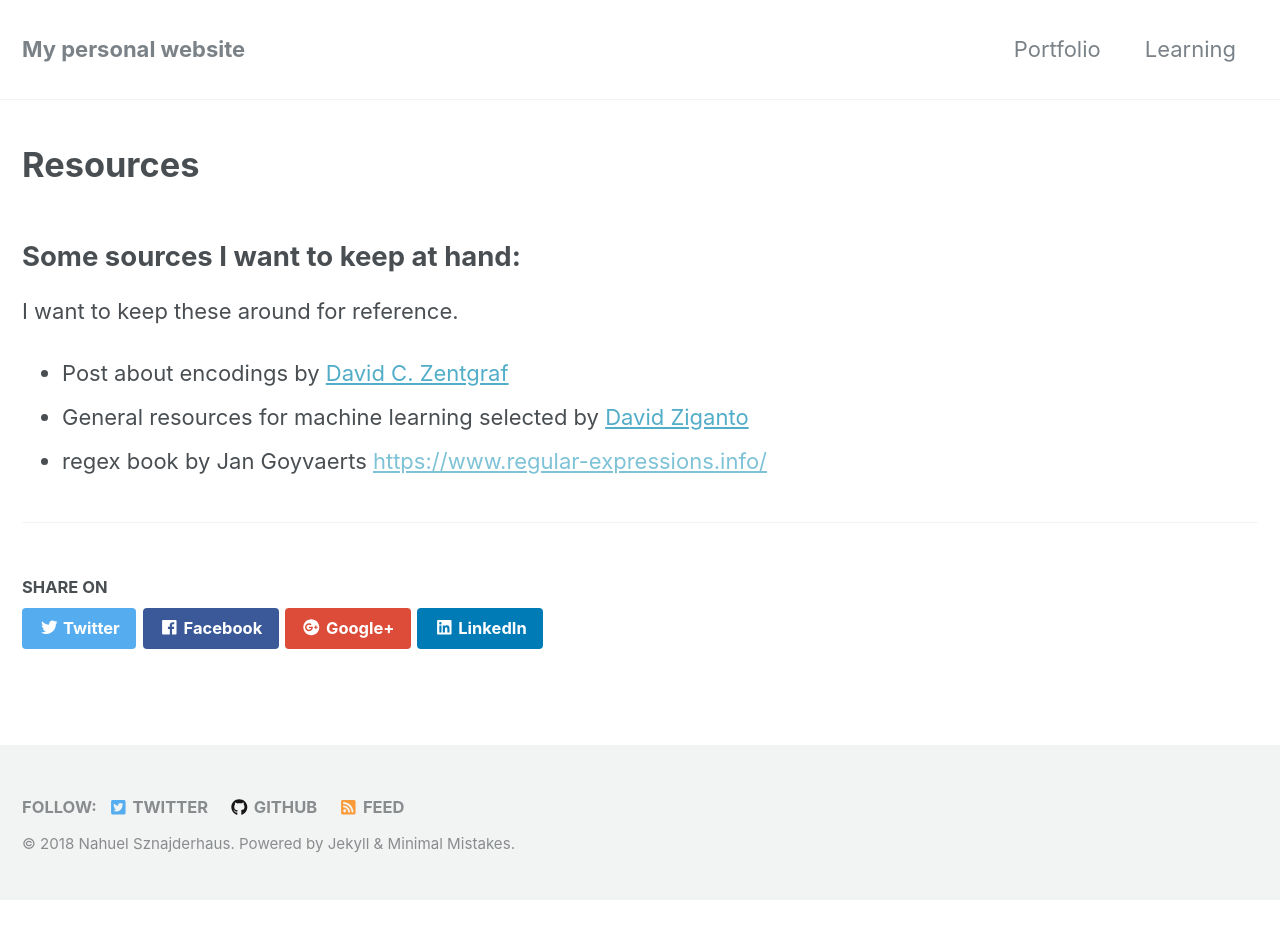
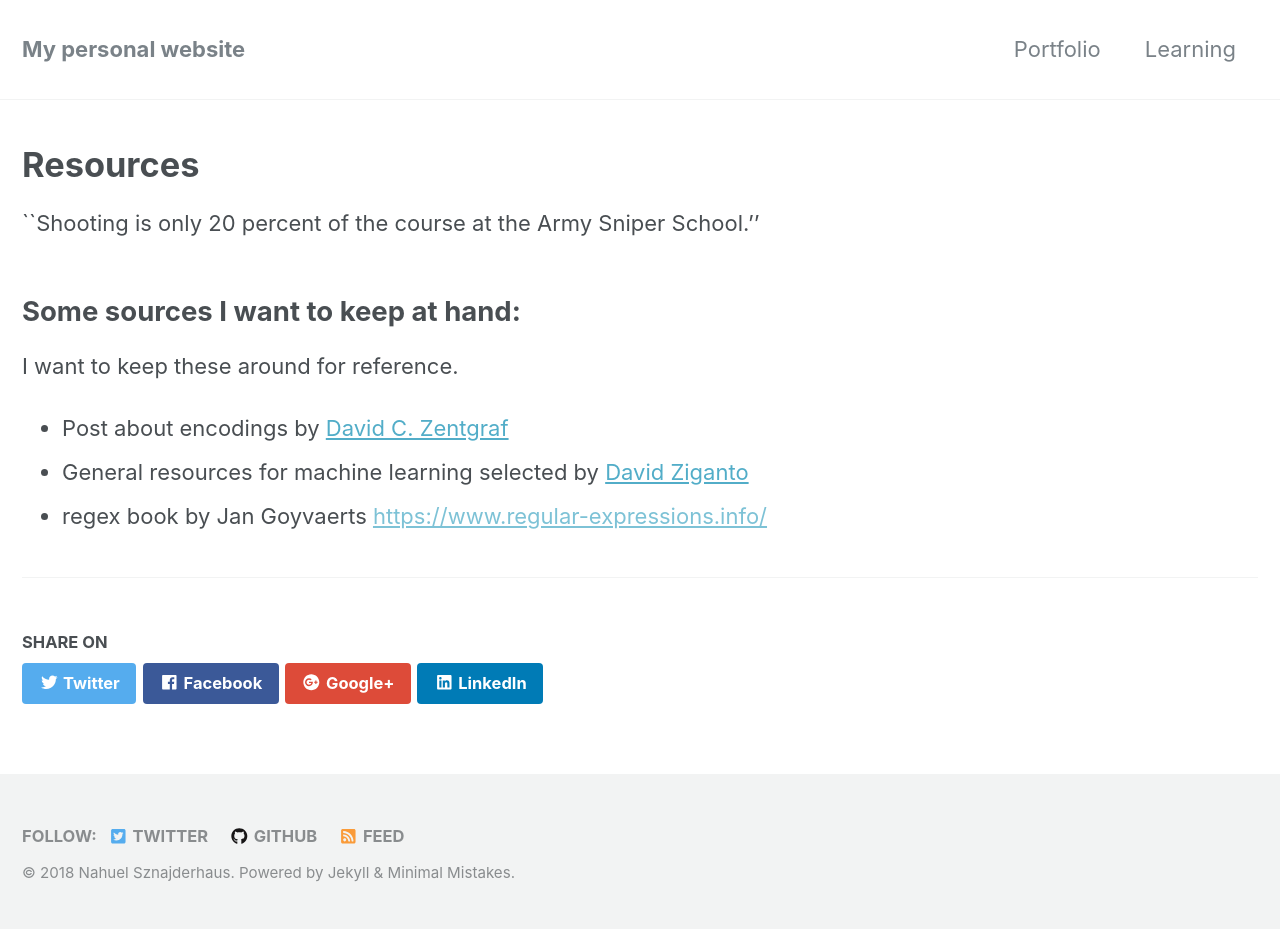
Before and after one commit to nahusznaj/nahusznaj.github.io, a Jekyll site: the page built from _posts/learning/2018-07-29-other-sources_2.md, in a window 1280 px wide. Built offline with Jekyll 4.4.1, drawn with Linux system fonts in a browser that asks for light colours; nearby versions of some CDN libraries; before the commit the page ends 900 px from its top, so only the background shows below that.

Commit message:
Update 2018-07-29-other-sources_2.md

```diff
--- a/_posts/learning/2018-07-29-other-sources_2.md
+++ b/_posts/learning/2018-07-29-other-sources_2.md
@@ -9,6 +9,8 @@ share: true
 read_time: true
 ---
 
+``Shooting is only 20 percent of the course at the Army Sniper School.''
+
 ## Some sources I want to keep at hand:
 
 I want to keep these around for reference.
```
